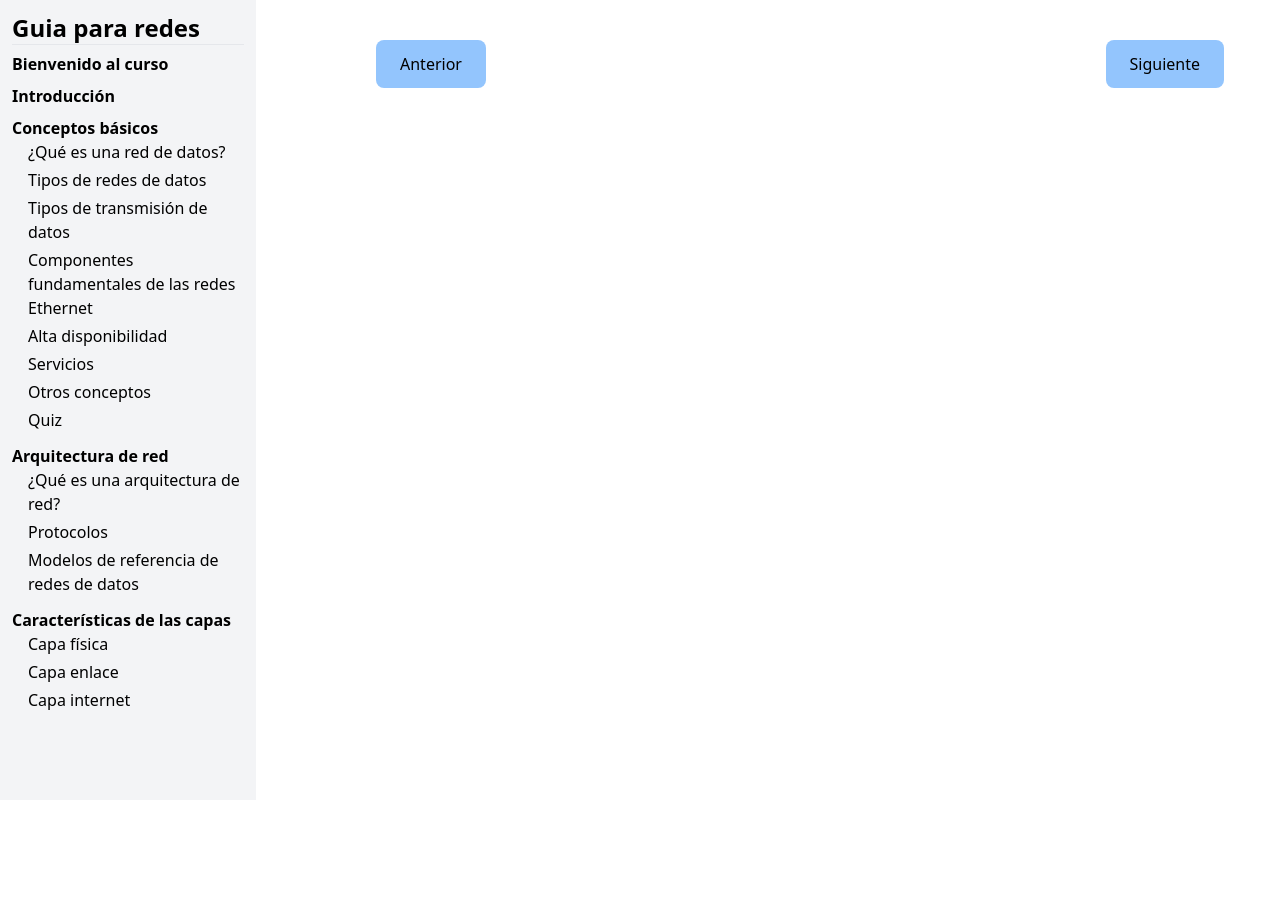
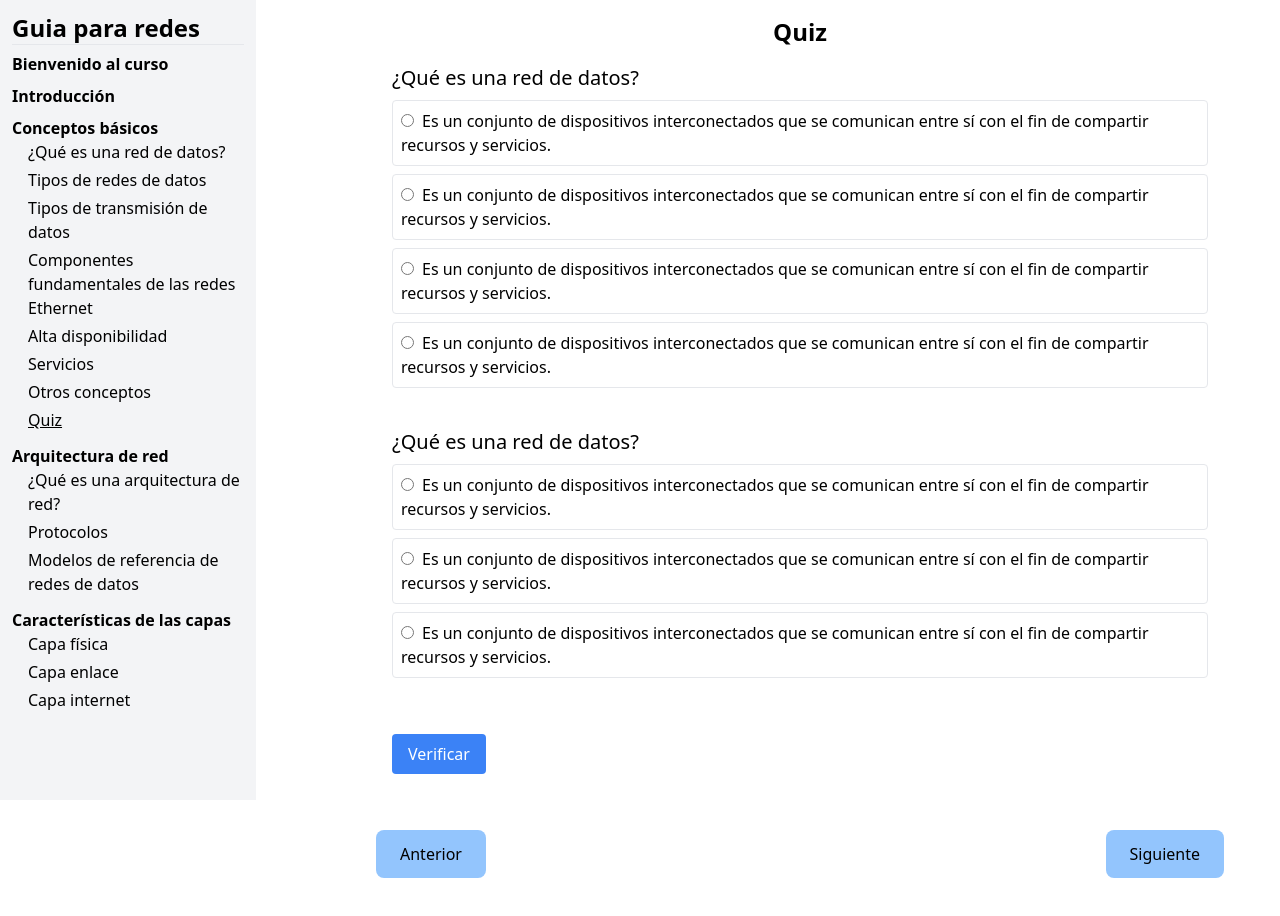
Before and after one commit to jeliasdiaz/Data-networks-guide, a React (Vite) app: page /conceptos-basicos-quiz in a window 1280 px wide. Before the commit the page ends 800 px from the top, so only its background shows below. Built offline with nearby package versions, Linux system fonts and the light colour scheme.

Commit message:
New changes

```diff
--- a/src/App.jsx
+++ b/src/App.jsx
@@ -3,17 +3,24 @@ import { Introduccion, Welcome } from './pages'
 import { SideBar } from './components/SideBar'
 import { BottomNavigation } from './components/'
 import ScrollToTop from './ScrollToTop'
-import "boxicons"
-import { ComponentesFundamentalesEthernet, QueEsRedesDatos, TiposRedes, TiposTransmisionDatos } from './pages/Conceptos-basicos'
+import 'boxicons'
+import {
+	ComponentesFundamentalesEthernet,
+	QueEsRedesDatos,
+	TiposRedes,
+	TiposTransmisionDatos,
+} from './pages/Conceptos-basicos'
+import { QuizConceptosBasicos } from './pages/Conceptos-basicos/QuizConceptosBasicos'
+
 function App() {
 	return (
 		<BrowserRouter>
 			<ScrollToTop>
 				<div className='flex h-screen' style={{ display: 'flex' }}>
-					<div className="md:w-1/4">
+					<div className='md:w-1/4'>
 						<SideBar />
 					</div>
-					<div className="w-full px-5 md:px-14 md:w-3/4">
+					<div className='w-full px-5 md:px-14 md:w-3/4'>
 						<Routes location={location}>
 							<Route path='/' element={<Welcome />} />
 							<Route path='/introduccion' element={<Introduccion />} />
@@ -33,6 +40,10 @@ function App() {
 								path='/conceptos-basicos/componentes-fundamentales-ethernet'
 								element={<ComponentesFundamentalesEthernet />}
 							/>
+							<Route
+								path='/conceptos-basicos-quiz'
+								element={<QuizConceptosBasicos />}
+							/>
 						</Routes>
 						<BottomNavigation />
 					</div>
--- a/src/data/EstructuraQuiz.json
+++ b/src/data/QuizConceptosBasicos.json
@@ -16,6 +16,6 @@
 			"b": "Es un conjunto de dispositivos interconectados que se comunican entre sí con el fin de compartir recursos y servicios.",
 			"c": "Es un conjunto de dispositivos interconectados que se comunican entre sí con el fin de compartir recursos y servicios."
 		},
-		"correctAnswer": "a"
+		"correctAnswer": "b"
 	}
 ]
--- a/src/data/sideBarData.json
+++ b/src/data/sideBarData.json
@@ -41,7 +41,7 @@
         },
         {
           "title": "Quiz",
-          "url": "/conceptos-basicos/quiz"
+          "url": "/conceptos-basicos-quiz"
         }
       ]
     },
--- /dev/null
+++ b/src/pages/Conceptos-basicos/QuizConceptosBasicos.jsx
@@ -0,0 +1,5 @@
+import QuizRenderer from '../../utils/QuizRenderer'
+import data from '../../data/QuizConceptosBasicos.json'
+export const QuizConceptosBasicos = () => {
+	return <QuizRenderer quizData={data} />
+}
--- /dev/null
+++ b/src/utils/QuizRenderer.jsx
@@ -0,0 +1,93 @@
+import { useState } from 'react'
+import PropTypes from 'prop-types'
+
+const QuizRenderer = ({ quizData }) => {
+    const [selectedAnswers, setSelectedAnswers] = useState({})
+    const [results, setResults] = useState(null)
+
+    const handleOptionChange = (questionIndex, option) => {
+        setSelectedAnswers({
+            ...selectedAnswers,
+            [questionIndex]: option,
+        })
+    }
+
+    const handleSubmit = () => {
+        let correctCount = 0
+        const results = quizData.map((question, index) => {
+            const isCorrect = selectedAnswers[index] === question.correctAnswer
+            if (isCorrect) correctCount++
+            return {
+                ...question,
+                isCorrect,
+            }
+        })
+        setResults({ results, score: (correctCount / quizData.length) * 5 })
+    }
+
+    return (
+        <div className='p-4'>
+            <h1 className='text-2xl text-center font-bold mb-4'>Quiz</h1>
+            {quizData.map((question, index) => (
+                <>
+                    <div key={index} className='mb-4'>
+                        <h2 className='text-xl mb-2'>{question.title}</h2>
+                        <div className='space-y-2'>
+                            {Object.entries(question.options).map(([key, option]) => (
+                                <label
+                                    key={key}
+                                    className={`block p-2 border rounded ${
+                                        results
+                                            ? results.results[index].isCorrect &&
+                                              selectedAnswers[index] === key
+                                                ? 'bg-green-200'
+                                                : selectedAnswers[index] === key
+                                                ? 'bg-red-200'
+                                                : ''
+                                            : ''
+                                    }`}
+                                >
+                                    <input
+                                        type='radio'
+                                        name={`question-${index}`}
+                                        value={key}
+                                        checked={selectedAnswers[index] === key}
+                                        onChange={() => !results && handleOptionChange(index, key)}
+                                        disabled={!!results}
+                                        className='mr-2'
+                                    />
+                                    {option}
+                                </label>
+                            ))}
+                        </div>
+                    </div>
+                    <br />
+                </>
+            ))}
+            <button
+                onClick={handleSubmit}
+                className='mt-4 px-4 py-2 bg-blue-500 text-white rounded'
+            >
+                Verificar
+            </button>
+            {results && (
+                <div className='mt-4'>
+                    <h2 className='text-xl font-bold'>Resultados</h2>
+                    <p>Tu puntaje es: {results.score.toFixed(2)} / 5</p>
+                </div>
+            )}
+        </div>
+    )
+}
+
+QuizRenderer.propTypes = {
+    quizData: PropTypes.arrayOf(
+        PropTypes.shape({
+            title: PropTypes.string.isRequired,
+            options: PropTypes.objectOf(PropTypes.string).isRequired,
+            correctAnswer: PropTypes.string.isRequired,
+        })
+    ).isRequired,
+}
+
+export default QuizRenderer
```
Also changed, not shown: public/img/image-sidebar.png (added), 1 other file (tests, documents, lock files or other folders).
